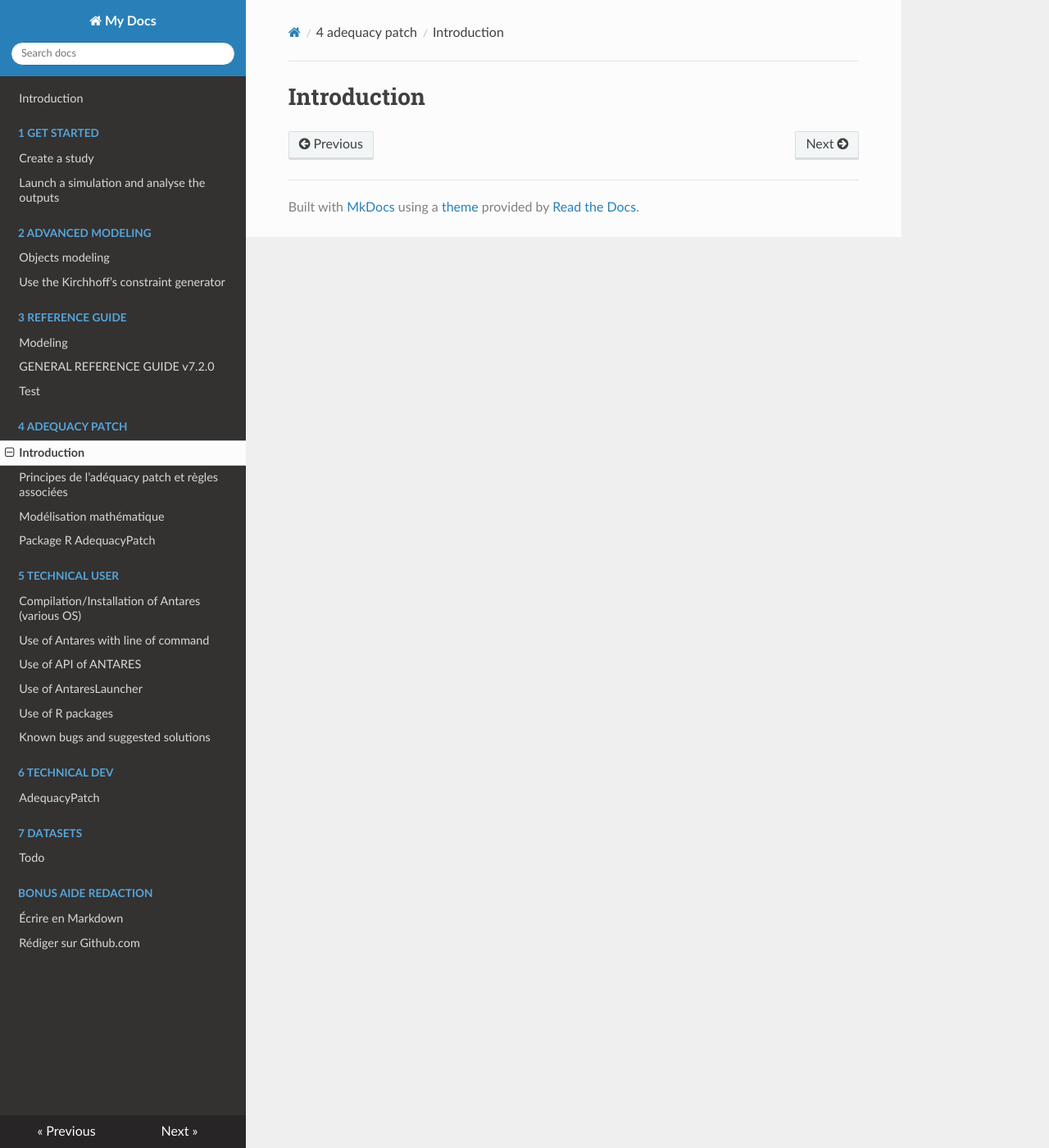
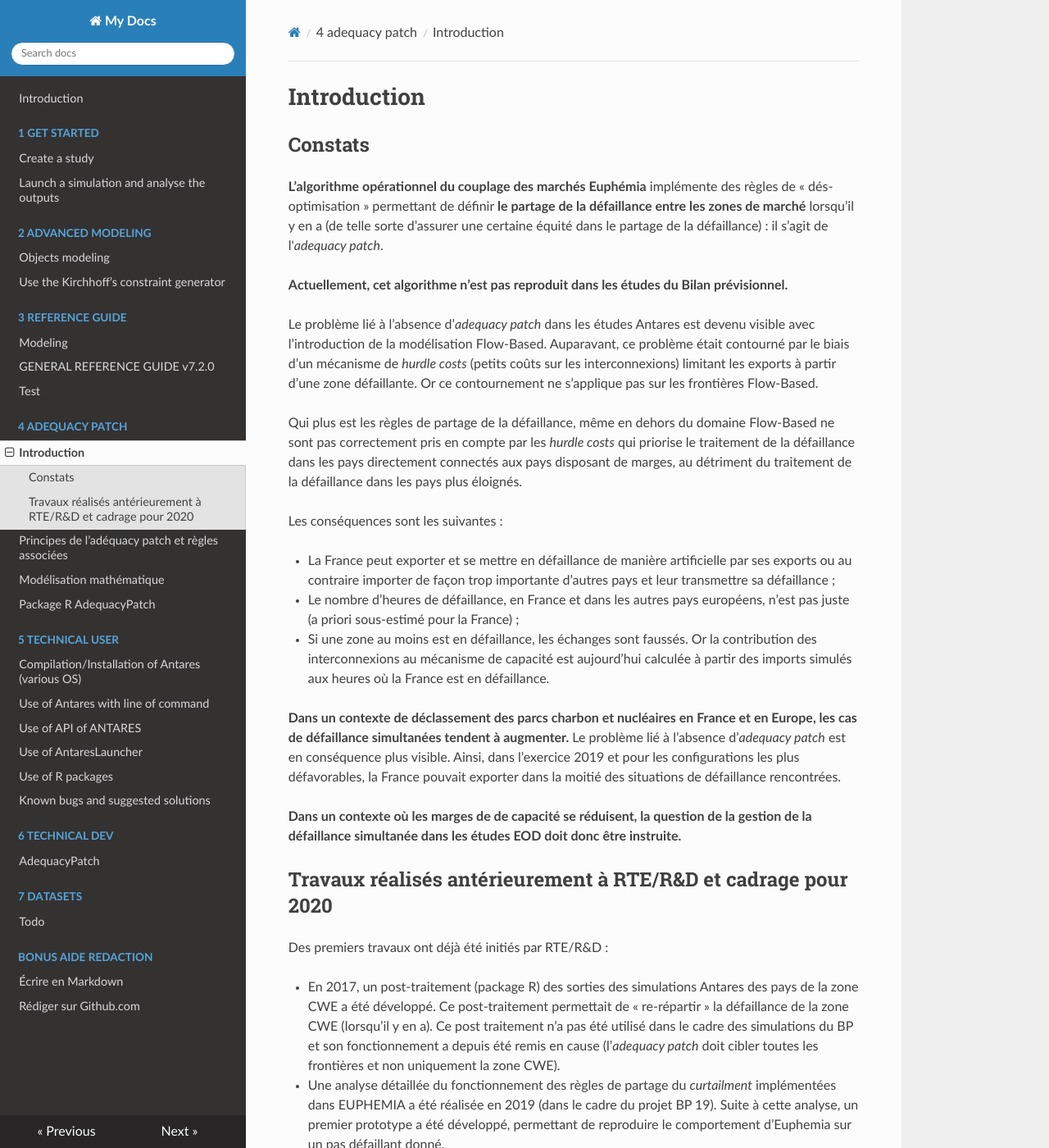
Before and after one commit to AntaresSimulatorTeam/antares-doc, an MkDocs documentation site: the page built from docs/4-adequacy-patch/1-Introduction.md, in a window 1280 px wide and 1400 px high. Shown: the whole window at 82% size. Built offline with MkDocs 1.6.1, drawn with Linux system fonts in a browser that asks for light colours; nearby versions of some CDN libraries; some of the changed text lies outside the part shown.

Commit message:
Update 1-Introduction.md
JMJ - 29/12/2020

```diff
--- a/docs/4-adequacy-patch/1-Introduction.md
+++ b/docs/4-adequacy-patch/1-Introduction.md
@@ -1 +1,40 @@
 # Introduction
+## Constats
+
+**L’algorithme opérationnel du couplage des marchés Euphémia** implémente des règles de « dés-optimisation » permettant de définir **le partage de la défaillance entre les zones de marché** lorsqu’il y en a (de telle sorte d’assurer une certaine équité dans le partage de la défaillance) : il s’agit de l'*adequacy patch*.
+
+**Actuellement, cet algorithme n’est pas reproduit dans les études du Bilan prévisionnel.**
+
+Le problème lié à l’absence d’*adequacy patch* dans les études Antares est devenu visible avec l’introduction de la modélisation Flow-Based. Auparavant, ce problème était contourné par le biais d’un mécanisme de *hurdle costs* (petits coûts sur les interconnexions) limitant les exports à partir d’une zone défaillante. Or ce contournement ne s’applique pas sur les frontières Flow-Based.
+
+Qui plus est les règles de partage de la défaillance, même en dehors du domaine Flow-Based ne sont pas correctement pris en compte par les *hurdle costs* qui priorise le traitement de la défaillance dans les pays directement connectés aux pays disposant de marges, au détriment du traitement de la défaillance dans les pays plus éloignés.
+
+Les conséquences sont les suivantes :
+
+* La France peut exporter et se mettre en défaillance de manière artificielle par ses exports ou au contraire importer de façon trop importante d’autres pays et leur transmettre sa défaillance ;
+
+* Le nombre d’heures de défaillance, en France et dans les autres pays européens, n’est pas juste (a priori sous-estimé pour la France) ;
+
+* Si une zone au moins est en défaillance, les échanges sont faussés. Or la contribution des interconnexions au mécanisme de capacité est aujourd’hui calculée à partir des imports simulés aux heures où la France est en défaillance.
+
+**Dans un contexte de déclassement des parcs charbon et nucléaires en France et en Europe, les cas de défaillance simultanées tendent à augmenter.** Le problème lié à l’absence d’*adequacy patch* est en conséquence plus visible. Ainsi, dans l’exercice 2019 et pour les configurations les plus défavorables, la France pouvait exporter dans la moitié des situations de défaillance rencontrées.
+
+**Dans un contexte où les marges de de capacité se réduisent, la question de la gestion de la défaillance simultanée dans les études EOD doit donc être instruite.**
+
+## Travaux réalisés antérieurement à RTE/R&D et cadrage pour 2020
+
+Des premiers travaux ont déjà été initiés par RTE/R&D :
+
+* En 2017, un post-traitement (package R) des sorties des simulations Antares des pays de la zone CWE a été développé. Ce post-traitement permettait de « re-répartir » la défaillance de la zone CWE (lorsqu’il y en a). Ce post traitement n’a pas été utilisé dans le cadre des simulations du BP et son fonctionnement a depuis été remis en cause (l’*adequacy patch* doit cibler toutes les frontières et non uniquement la zone CWE).
+
+* Une analyse détaillée du fonctionnement des règles de partage du *curtailment* implémentées dans EUPHEMIA a été réalisée en 2019 (dans le cadre du projet BP 19). Suite à cette analyse, un premier prototype a été développé, permettant de reproduire le comportement d’Euphemia sur un pas défaillant donné.
+
+**Ces travaux doivent être repris et poursuivis par RTE/R&D, en collaboration avec les équipes BP. La définition d’un programme de travail spécifique à ce sujet a permis de fixer des objectifs atteignables à court et moyen terme pour instruire cette question.**
+
+Pour commencer, le prototype devra être adapté au traitement des simulations BP : traitement de l’ensemble des heures défaillantes, avec détermination du nombre d’heures de défaillance et des flux post adequacy patch.
+
+Le prototype pourra ensuite être « industrialisé » pour optimiser ses performances et le rendre facilement utilisables par les équipes opérationnelles.
+
+Si l’avancement des travaux n’était pas compatible avec le planning du BP 2020, l’adequacy patch pourrait être utilisé plus tard, pour la mise à jour des paramètres du mécanisme de capacité début 2021 (contribution des interconnexions, cf. lot Mise à jour des paramètres) ou le BP 2021.
+
+**C'est la version industrialisée sous forme d'un nouveau package R qui a été réalisée et décrite dans les chapitres suivants.**
```
